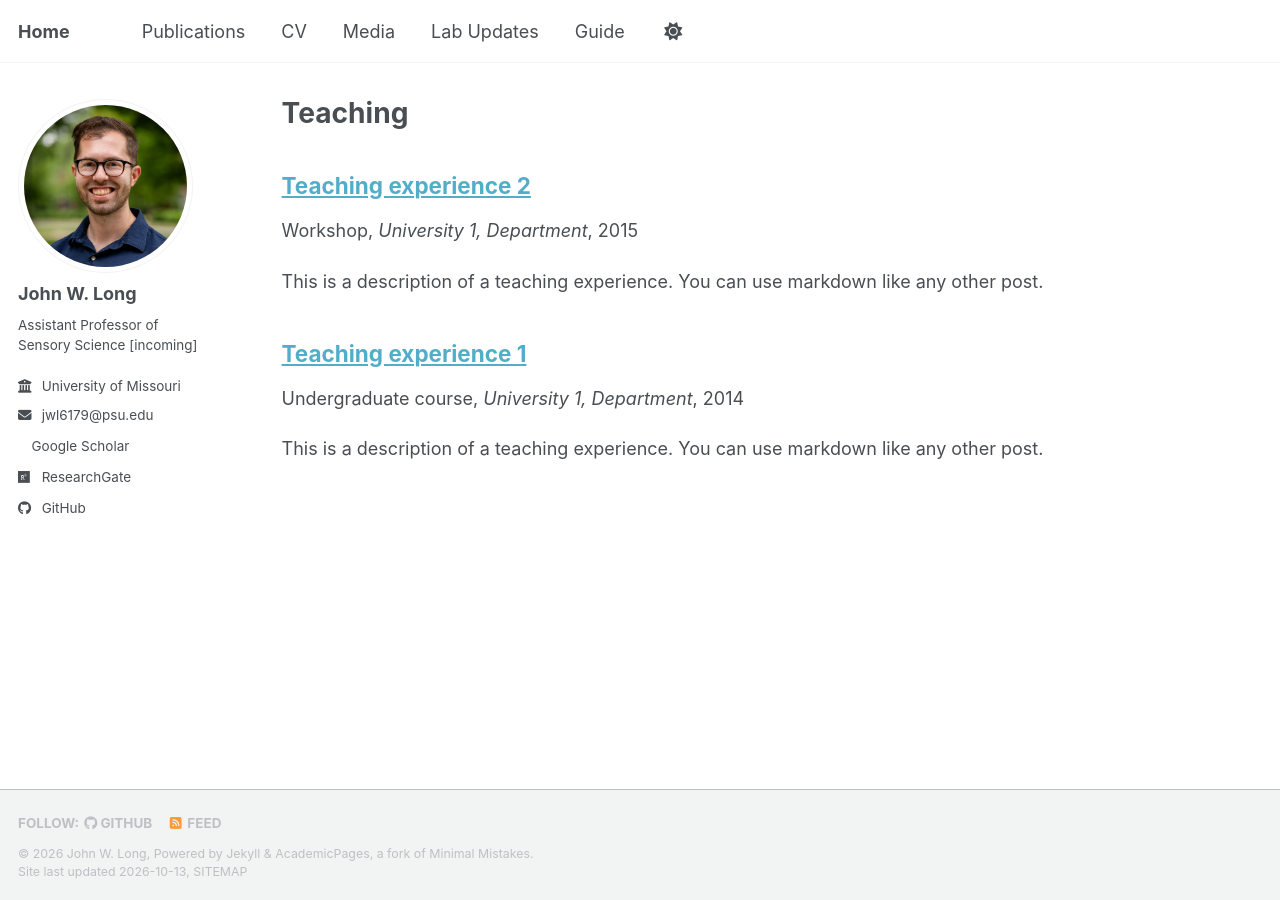
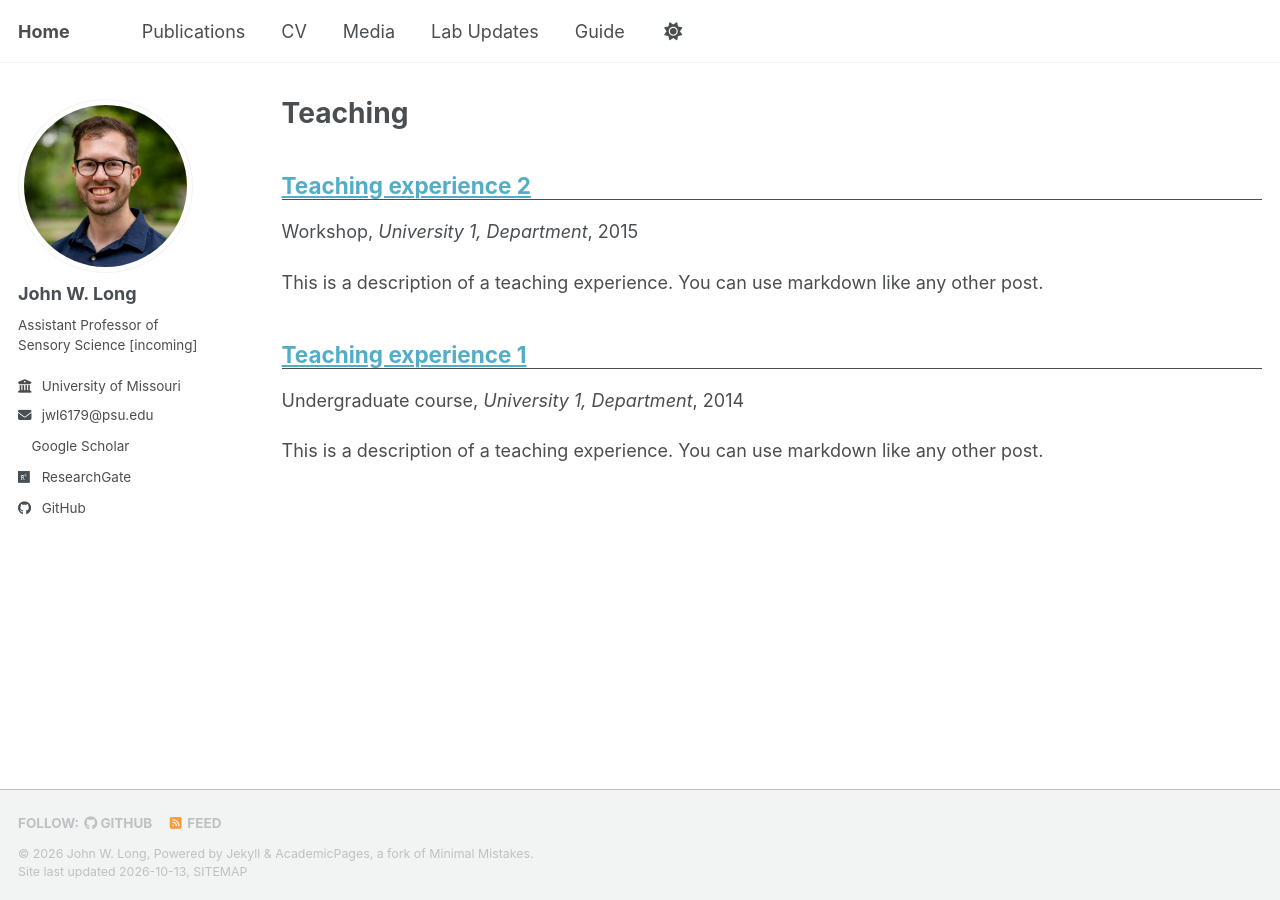
Before and after one commit to JohnLongPhD/JohnLongPhD.github.io, a Jekyll site: the page built from _pages/teaching.html, in a window 1280 px wide. Built offline with Jekyll 4.4.1, drawn with Linux system fonts in a browser that asks for light colours; a style sheet for code colours, icons or effects is not loaded.

Commit message:
Update _default_light.scss

```diff
--- a/_sass/theme/_default_light.scss
+++ b/_sass/theme/_default_light.scss
@@ -45,3 +45,7 @@ $sidebar-screen-min-width   : 1024px;
     --global-text-color-light           : #{$light-gray};
     --global-thead-color                : #{$lighter-gray};
 }
+
+h2 {
+  border-bottom: 1px solid var(--global-text-color);
+}
```
